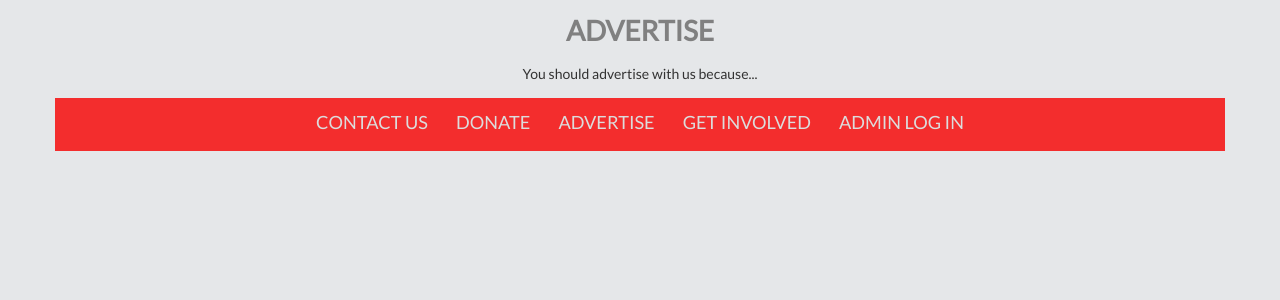
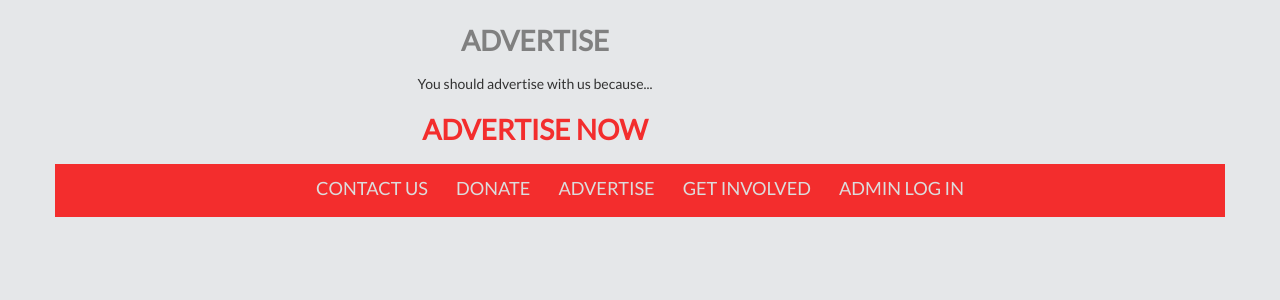
Before and after one commit to anniehughey/CineHackers, a PHP site: page /advertise.php in a window 1280 px wide. Shown: the part 177-477 px from the top of the page. Run offline with PHP 8.4, Linux system fonts and the light colour scheme; some libraries are stand-ins or nearby versions.

Commit message:
advertise button

```diff
--- a/CornellCinema/advertise.php
+++ b/CornellCinema/advertise.php
@@ -20,13 +20,20 @@
 			<?php include "includes/header.php" ?>
 		</div>
 		<!-- end of header row div -->
-		<div class="content">
+		<div class="row content">
 			<h1 class="title">ADVERTISE</h1>
 			<!-- Include information about onscreen advertising, including its benefits and pricing -->
 			<!-- Also include contact info for this -->
 			<p class="text">
 				You should advertise with us because...
 			</p>
+			<a href="contact.php">
+				<div class="donate">
+					<h1 class="donateButton">ADVERTISE NOW</h1>
+				</div>
+			</a>
+			<!-- end of donate div-->
+
 		</div>
 		<!-- end of content div -->
 		<div class="row footer">
```
